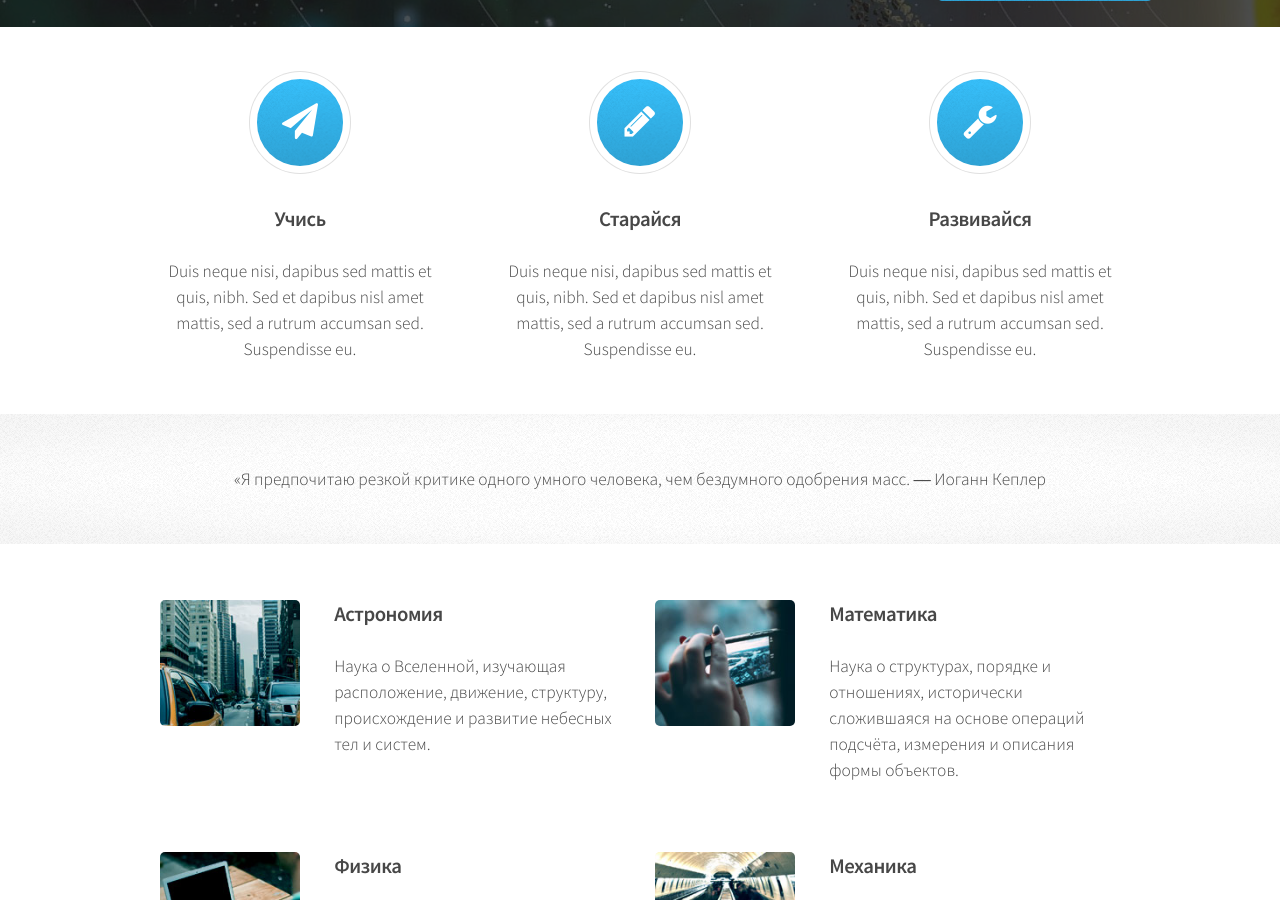
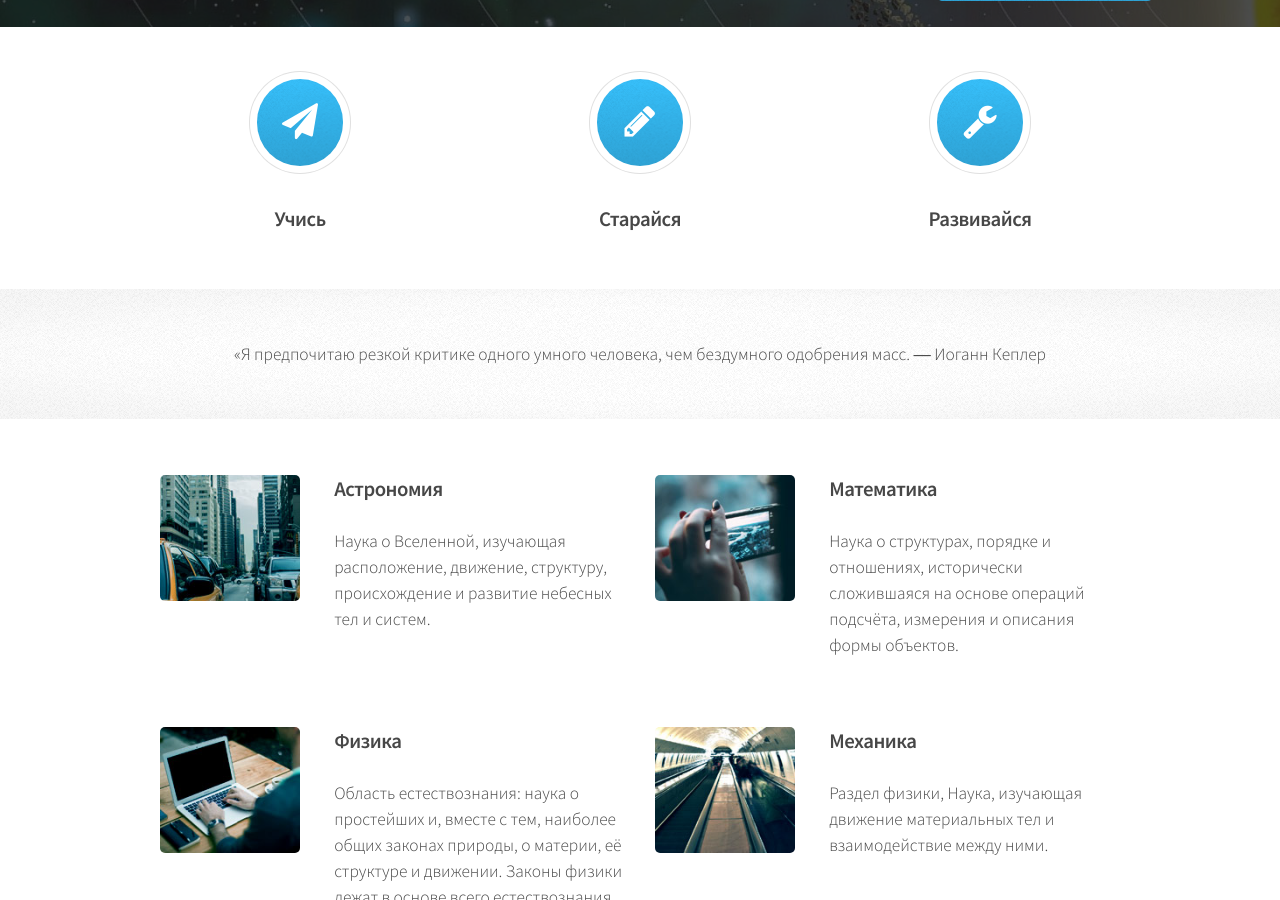
Before and after one commit to VlPop/VlPop.github.io, a Jekyll site: the page built from index.html, in a window 1280 px wide and 900 px high, scrolled down 506 px. Built offline with Jekyll 4.4.1, drawn with Linux system fonts in a browser that asks for light colours; the list of posts is cut into pages by our own code.

Commit message:
Update index.html

```diff
--- a/index.html
+++ b/index.html
@@ -19,21 +19,21 @@ layout: default
 					<div class="box highlight">
 						<i class="icon major fa-paper-plane"></i>
 						<h3>Учись</h3>
-						<p>Duis neque nisi, dapibus sed mattis et quis, nibh. Sed et dapibus nisl amet mattis, sed a rutrum accumsan sed. Suspendisse eu.</p>
+						<p></p>
 					</div>
 				</section>
 				<section class="4u">
 					<div class="box highlight">
 						<i class="icon major fa-pencil"></i>
 						<h3>Старайся</h3>
-						<p>Duis neque nisi, dapibus sed mattis et quis, nibh. Sed et dapibus nisl amet mattis, sed a rutrum accumsan sed. Suspendisse eu.</p>
+						<p></p>
 					</div>
 				</section>
 				<section class="4u">
 					<div class="box highlight">
 						<i class="icon major fa-wrench"></i>
 						<h3>Развивайся</h3>
-						<p>Duis neque nisi, dapibus sed mattis et quis, nibh. Sed et dapibus nisl amet mattis, sed a rutrum accumsan sed. Suspendisse eu.</p>
+						<p></p>
 					</div>
 				</section>
 			</div>
```
